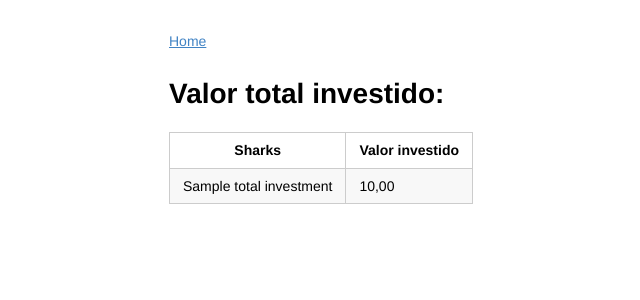
After one commit to RobertGleison/gui-shark-tank-project, a Flask app: template templates/investimento_agrupado.html in a window 1280 px wide. The commit adds this page. Shown: the top 300 px of the page, without its empty margins (44-684 px from the left). Run offline with Flask 3, Linux system fonts and the light colour scheme; the template is opened without the code that fills it: most values are stand-ins (such as "Sample title", 1, 10 or a date in 2020).

Commit message:
Implemented goup by method

```diff
--- a/app.py
+++ b/app.py
@@ -273,3 +273,13 @@ def search_shark(expr):
       WHERE nome LIKE ?;
     ''',[string]).fetchall()
     return render_template('shark-search.html', search=search, shark=sharks)
+
+@APP.route('/total_investments')
+def search_total_investments():
+    total_investments = db.execute('''
+    SELECT s.shark_id as shark, nome, sum(valor_do_investimento) AS total FROM
+    shark s JOIN investimento i
+    ON i.shark_id = s.shark_id
+    GROUP BY nome
+    ORDER BY nome;''' ).fetchall()
+    return render_template('investimento_agrupado.html', total_investment = total_investments)
--- a/templates/index.html
+++ b/templates/index.html
@@ -39,6 +39,10 @@
         <td>{{stats.n_investimentos}}</td>
     </tr>
 </table>
+<p>Acessar lista de investimentos totais
+
+<a href="/total_investments">aqui</a>
+</p>
 <!-- Fim da tabela -->
 
 <br>
--- /dev/null
+++ b/templates/investimento_agrupado.html
@@ -0,0 +1,18 @@
+{% extends 'base.html' %}
+{% block content %}
+
+<h1>Valor total investido:</h1>
+
+<table>
+    <tr>
+        <th>Sharks</th>
+        <th>Valor investido</th>
+    </tr>
+    {% for i in total_investment %}
+    <tr>
+        <td>{{i.nome}}</td>
+        <td>{{i.total}},00</td>
+    </tr>
+    {% endfor %}
+</table>
+{% endblock %}
```
